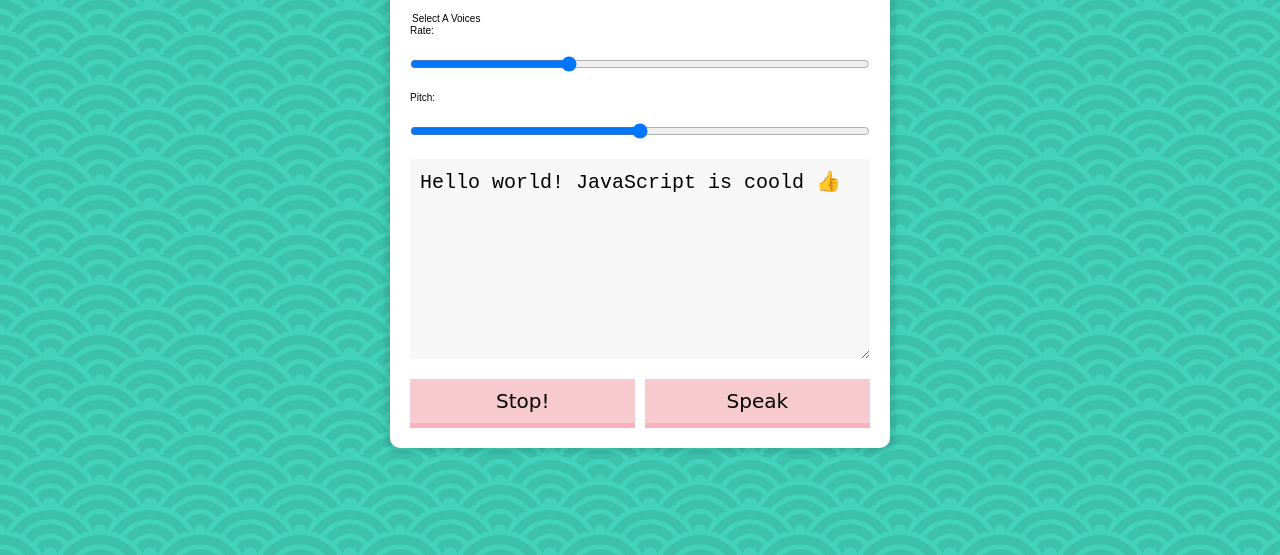
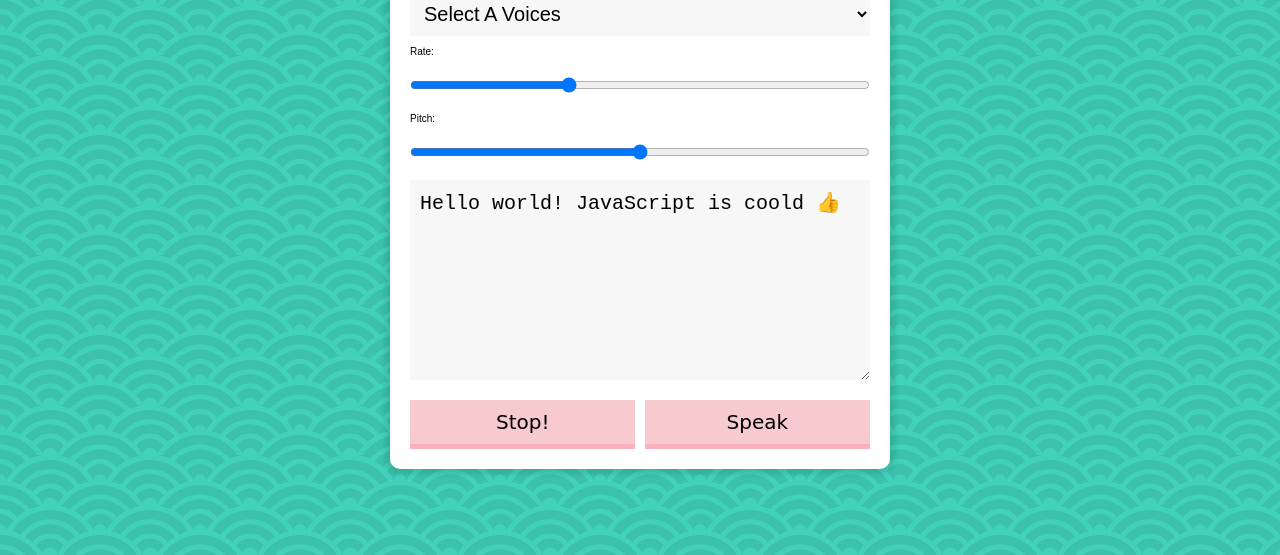
Before and after one commit to TeppeiTeranishi/Speech-Synthesis, a plain HTML site: page index.html in a window 1280 px wide. Shown: the part 245-800 px from the top of the page. Drawn offline with Linux system fonts and the light colour scheme.

Commit message:
added some changed html

```diff
--- a/css/style.css
+++ b/css/style.css
@@ -65,6 +65,10 @@ textarea{
     height: 20rem;
 }
 
+input[type="select"]{
+
+}
+
 .voiceinator button{
     background: #f7cad0;
     border: 0;
--- a/index.html
+++ b/index.html
@@ -11,9 +11,9 @@
 <body>
     <section class="voiceinator">
         <h1>The Voiceinator 3000</h1>
-        <section id="voices" class="voice">
+        <select id="voices" name="voice">
             <option value="">Select A Voices</option>
-        </section>
+        </select>
         <label for="rate">Rate:</label>
         <input type="range" name="rate" min="0" max="3" value="1" step="0.1">
         <label for="pitch">Pitch:</label>
```
